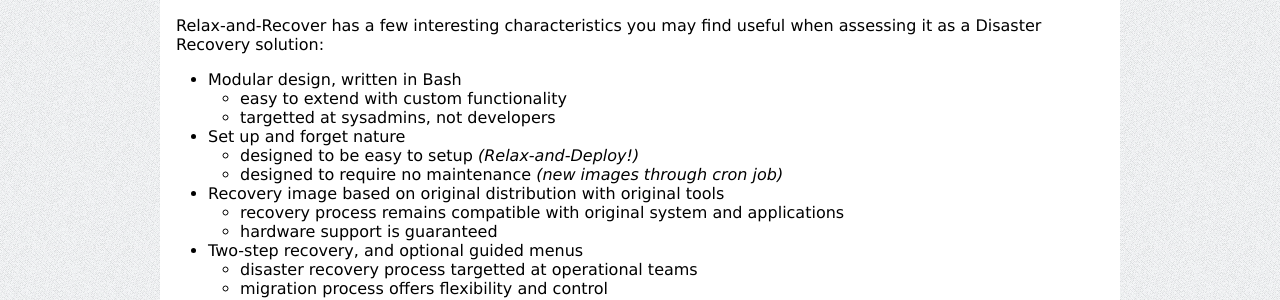
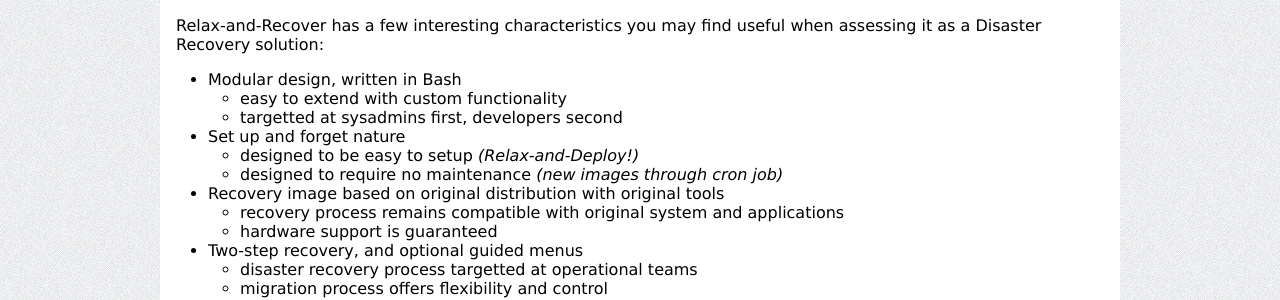
Before and after one commit to rear/rear.github.com, a Jekyll site: the page built from about/index.md, in a window 1280 px wide. Shown: the part 161-461 px from the top of the page. Built offline with Jekyll 4.4.1, drawn with Linux system fonts in a browser that asks for light colours; comment, search, counter and statistics services are not loaded.

Commit message:
Improved phrasing ;-)

```diff
--- a/about/index.md
+++ b/about/index.md
@@ -10,7 +10,7 @@
 
  * Modular design, written in Bash
    * easy to extend with custom functionality
-   * targetted at sysadmins, not developers
+   * targetted at sysadmins first, developers second
 
  * Set up and forget nature
    * designed to be easy to setup _(Relax-and-Deploy!)_
```
